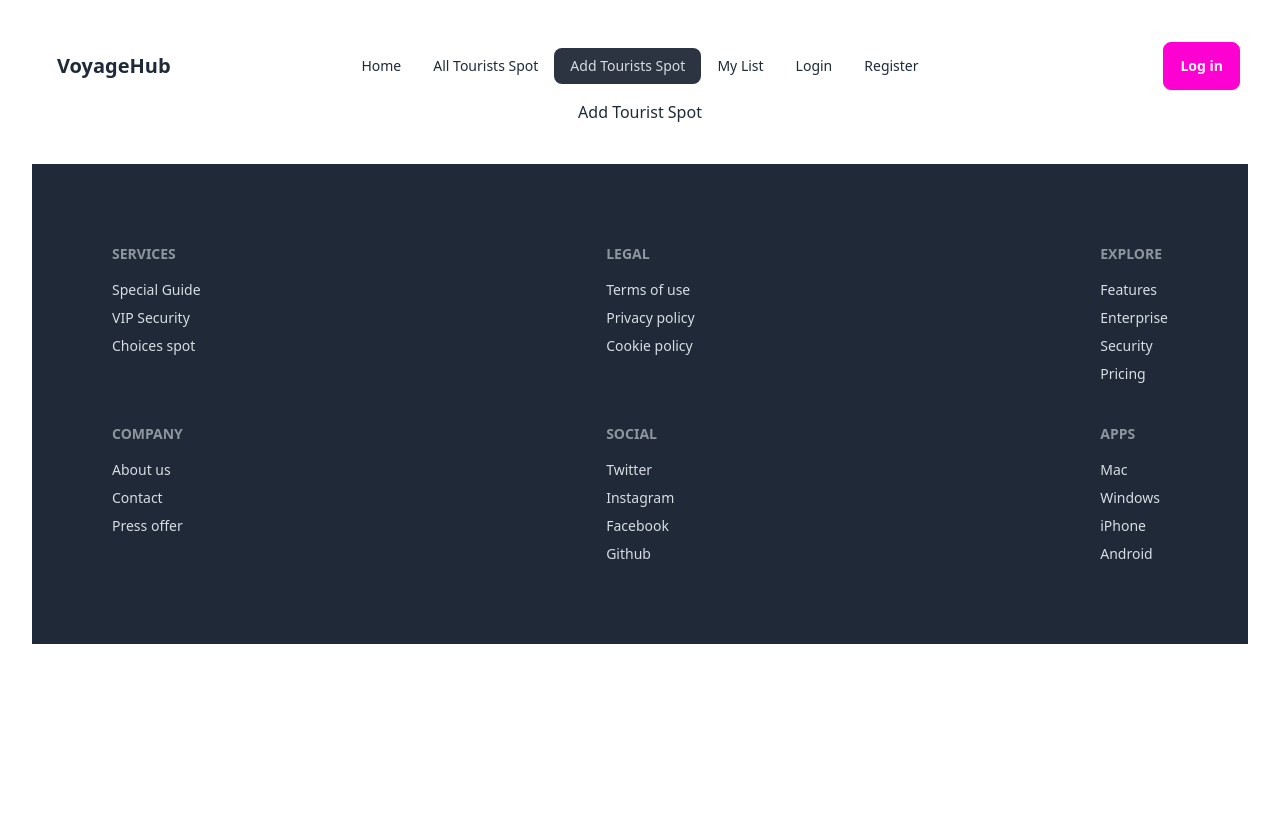
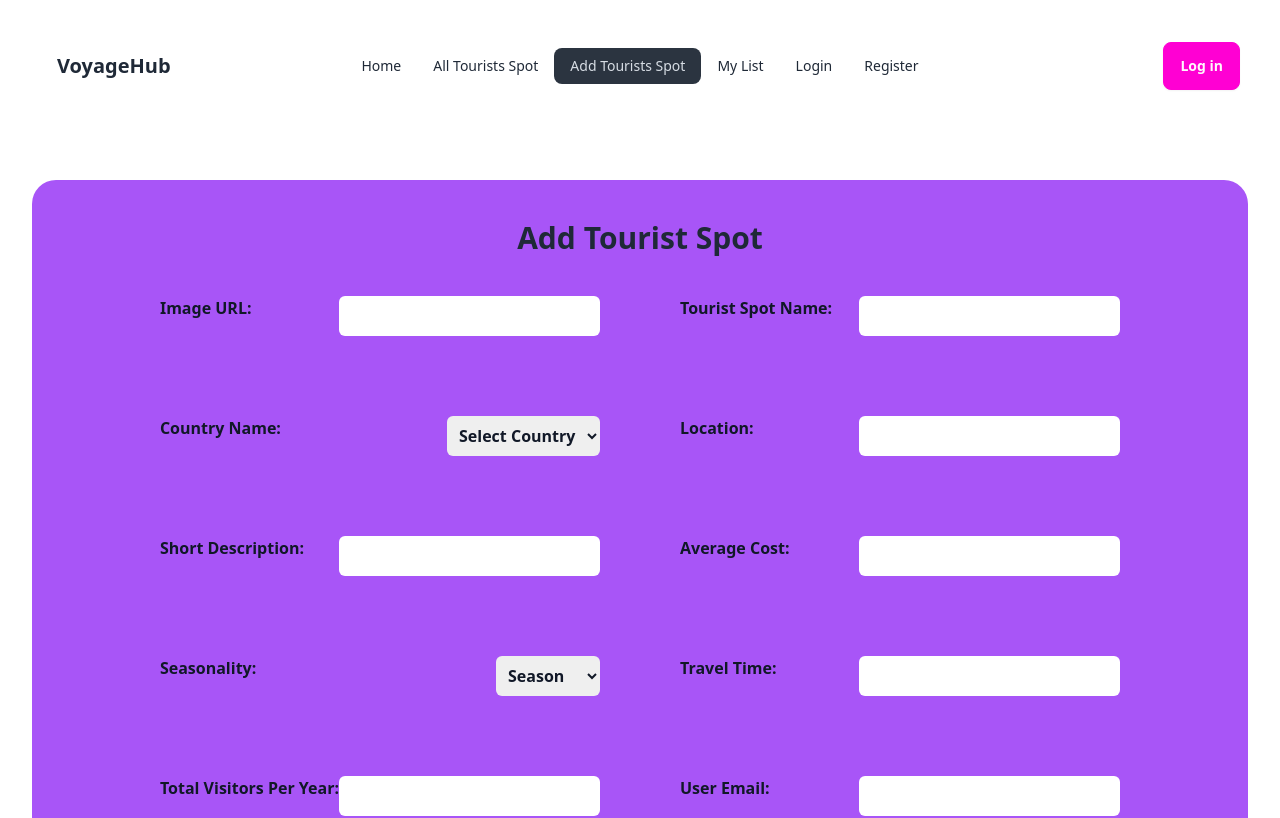
Before and after one commit to Monjurul-190629/Tourist_website_client, a React (Vite) app: page /addTouristSpot in a window 1280 px wide. Shown: the top 818 px of the page. Built offline with nearby package versions, Linux system fonts and the light colour scheme; no server answers.

Commit message:
add tourist spot design is complete

```diff
--- a/src/Component/Tourist/AddTouristSpot.jsx
+++ b/src/Component/Tourist/AddTouristSpot.jsx
@@ -1,9 +1,72 @@
 
 
 const AddTouristSpot = () => {
+    const handleSubmit = e => {
+        e.preventDefault();
+    }
     return (
-        <div>
-            Add Tourist Spot
+        <div className="bg-purple-500 my-20 py-10 rounded-3xl">
+            <h2 className="text-center font-bold text-3xl">Add Tourist Spot</h2>
+            <div className="flex justify-center py-10 mx-10 md:mx-0">
+                <form onSubmit={handleSubmit} className="text-justify grid md:grid-cols-2 gap-10 md:gap-20 font-bold text-gray-900">
+                    <div className="flex md:justify-between">
+                        <label>Image URL:</label>
+                        <input type="text" name="image" className="py-2 px-2 rounded-md" />
+                    </div>
+                    <div className="flex justify-between">
+                        <label>Tourist Spot Name:</label>
+                        <input type="text" name="tourists_spot_name" className="py-2 px-2 rounded-md" />
+                    </div>
+                    <div className="flex justify-between">
+                        <label>Country Name:</label>
+                        <select name="country_name" className="py-2 px-2 rounded-md">
+                            <option value="">Select Country</option>
+                            <option value="Bangladesh">Bangladesh</option>
+                            <option value="Malaysia">Malaysia</option>
+                            <option value="Thailand">Thailand</option>
+                            <option value = "Indonesia">Indonesia</option>
+                            <option value = "Vietnam"> Vietnam </option>
+                        </select>
+                    </div>
+                    <div className="flex justify-between">
+                        <label>Location:</label>
+                        <input type="text" name="location" className="py-2 px-2 rounded-md" />
+                    </div>
+                    <div className="flex justify-between">
+                        <label>Short Description:</label>
+                        <input type="text" name="short_description" className="py-2 px-2 rounded-md" />
+                    </div>
+                    <div className="flex justify-between">
+                        <label>Average Cost:</label>
+                        <input type="text" name="average_cost" className="py-2 px-2 rounded-md" />
+                    </div>
+                    <div className="flex justify-between">
+                        <label>Seasonality:</label>
+                        <select name="seasonality" className="py-2 px-2 rounded-md">
+                            <option value="">Season</option>
+                            <option value="Winter">Winter</option>
+                            <option value="Summer">Summer</option>
+                        </select>
+                    </div>
+                    <div className="flex justify-between">
+                        <label>Travel Time:</label>
+                        <input type="text" name="travel_time" className="py-2 px-2 rounded-md" />
+                    </div>
+                    <div className="flex justify-between">
+                        <label>Total Visitors Per Year:</label>
+                        <input type="text" name="total_visitors_per_year" className="py-2 px-2 rounded-md" />
+                    </div>
+                    <div className="flex justify-between">
+                        <label>User Email:</label>
+                        <input type="email" name="user_email" className="py-2 px-2 rounded-md" />
+                    </div>
+                    <div className="flex justify-between">
+                        <label>User Name:</label>
+                        <input type="text" name="user_name" className="py-2 px-2 rounded-md" />
+                    </div>
+                    <input type="submit" value="Add" className="w-full bg-slate-300 rounded-md hover:text-white hover:bg-transparent hover:border-2 hover:border-white" />
+                </form>
+            </div>
         </div>
     );
 };
```
